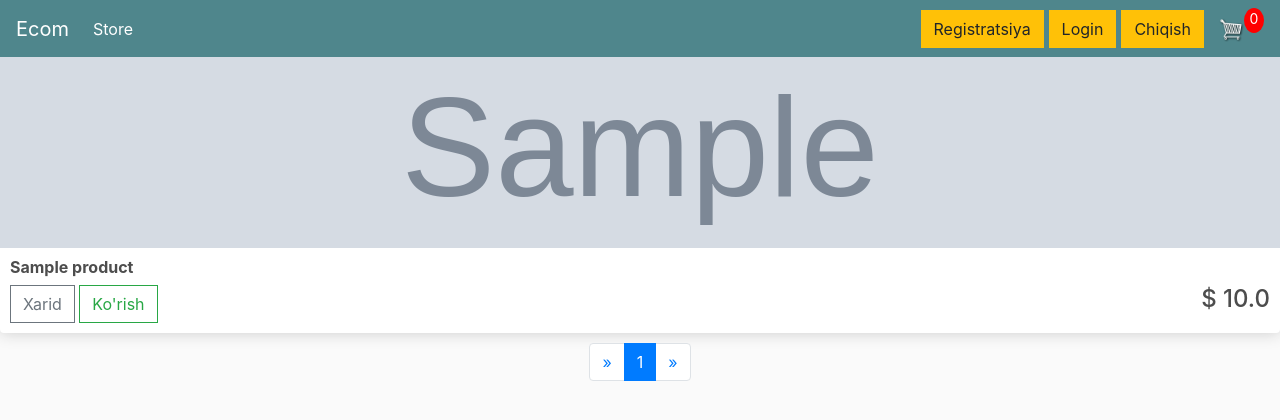
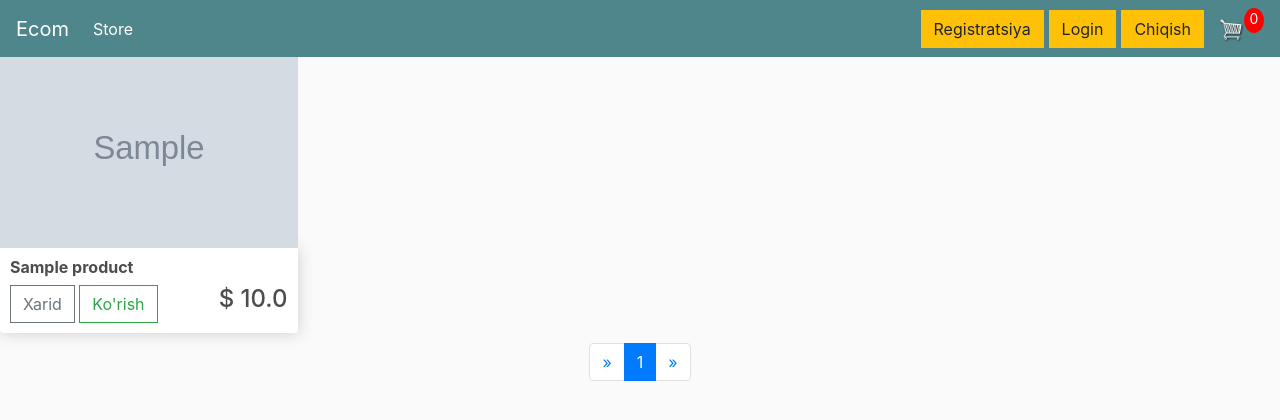
Before and after one commit to AzizbekGulomov2002/eshopuz, a Django app: page / in a window 1280 px wide. Shown: the top 420 px of the page. Run offline with Django 4.2, Linux system fonts and the light colour scheme; tables that the repository leaves empty hold one stand-in row (values such as "Sample post"); grey boxes marked "Sample" are stand-in pictures.

Commit message:
O'zgarish col 4 boldi

```diff
--- a/templates/store/store.html
+++ b/templates/store/store.html
@@ -10,7 +10,7 @@
     {% for product in products %}
 
 
-    <div class="col">
+    <div class="col-3">
         <img src="{{product.image.url}}" alt="" class="thumbnail">
         <div class="box-element product">
      <h6><strong>{{product.name}}</strong></h6>
```
